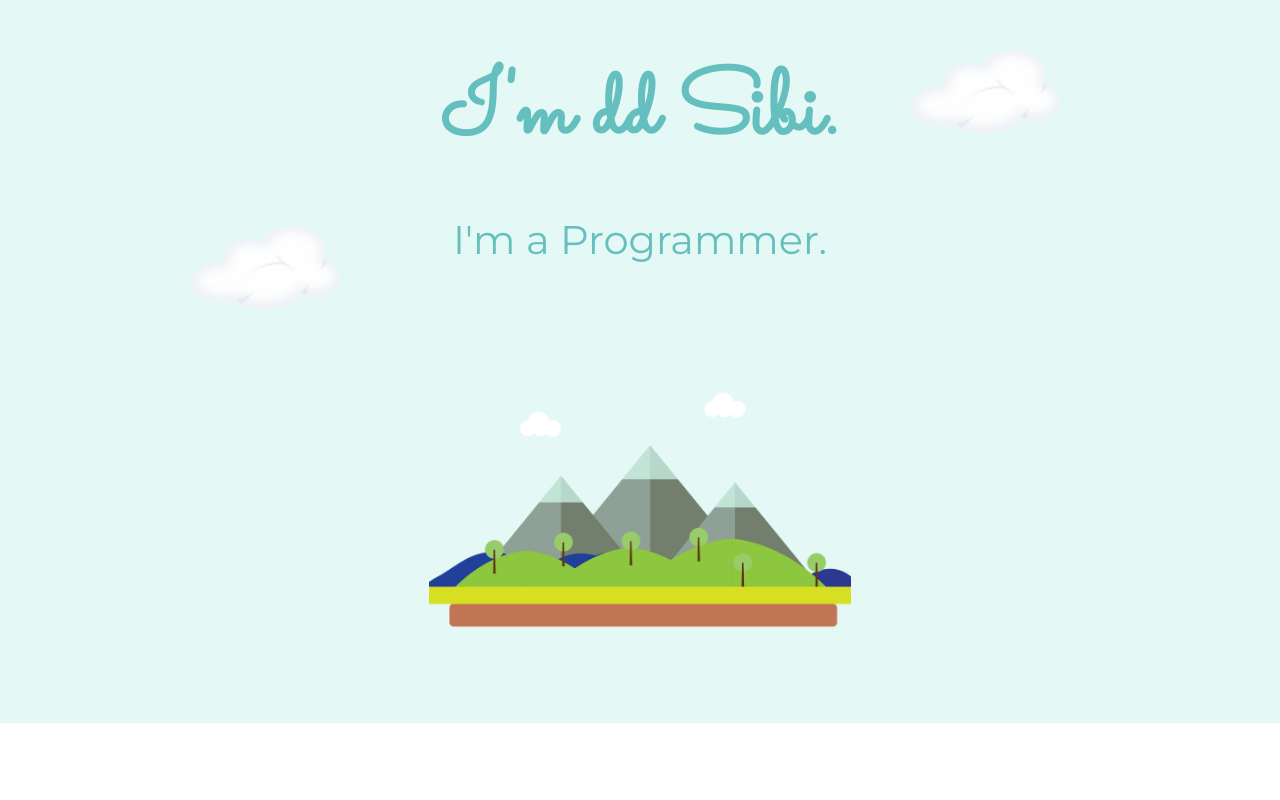
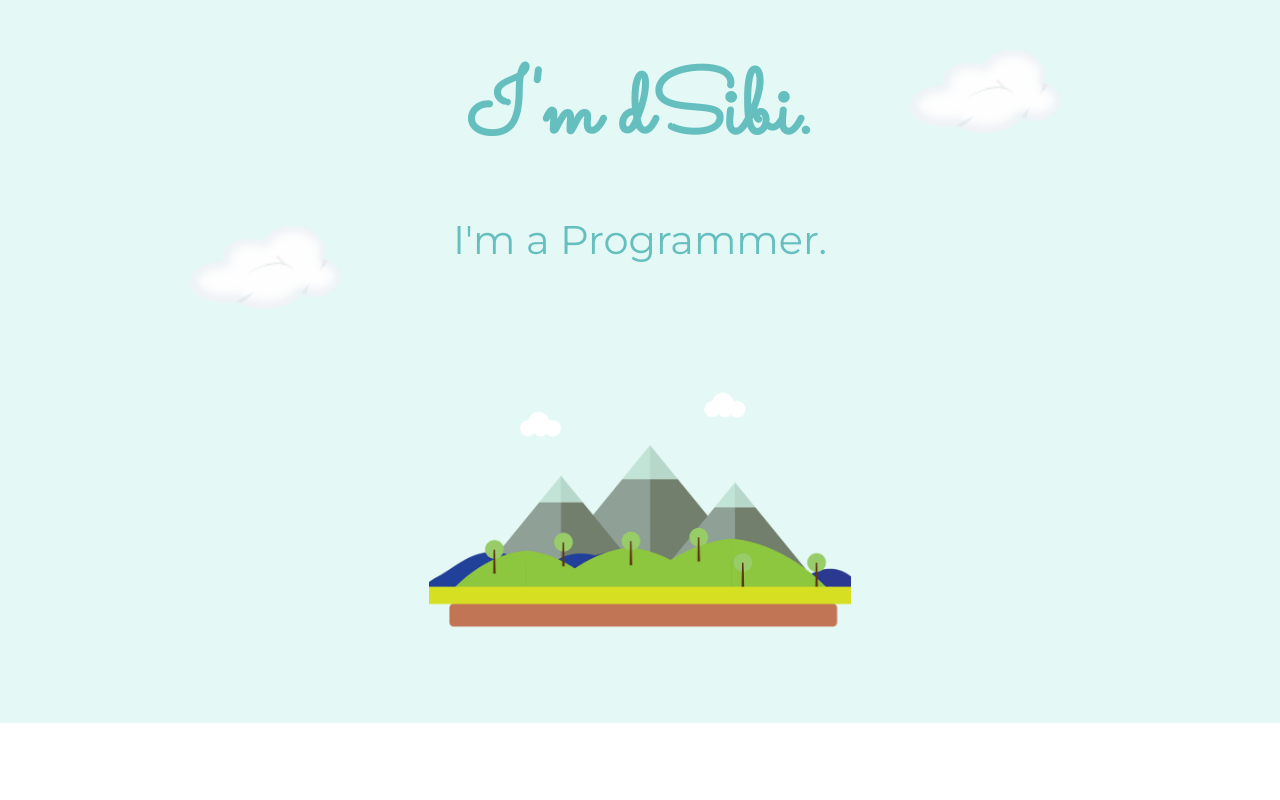
Before and after one commit to SibiNandhan/Profession-Website, a plain HTML site: page index.html in a window 1280 px wide. Shown: the top 800 px of the page. Drawn offline with Linux system fonts and the light colour scheme.

Commit message:
Update index.html

```diff
--- a/index.html
+++ b/index.html
@@ -14,7 +14,7 @@
      <div class="top-container">
 <img class="top-cloud"src="images/cloud.png" alt="cloud-img">
 
-       <h1>I'm dd Sibi.</h1>
+       <h1>I'm dSibi.</h1>
 
          <h2>I'm a Programmer.</h2>
 <img class="bottom-cloud" src="images/cloud.png" alt="cloud-img">
```
